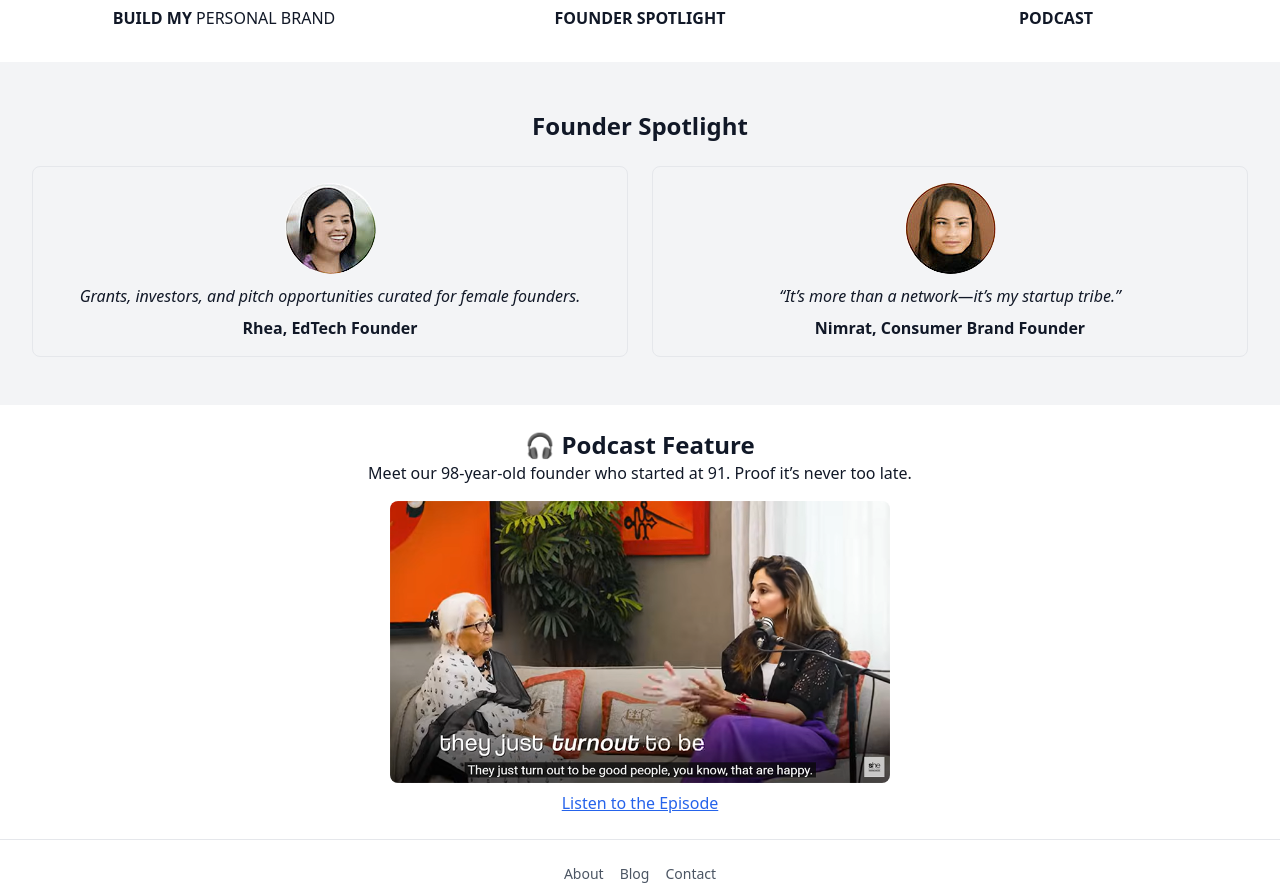
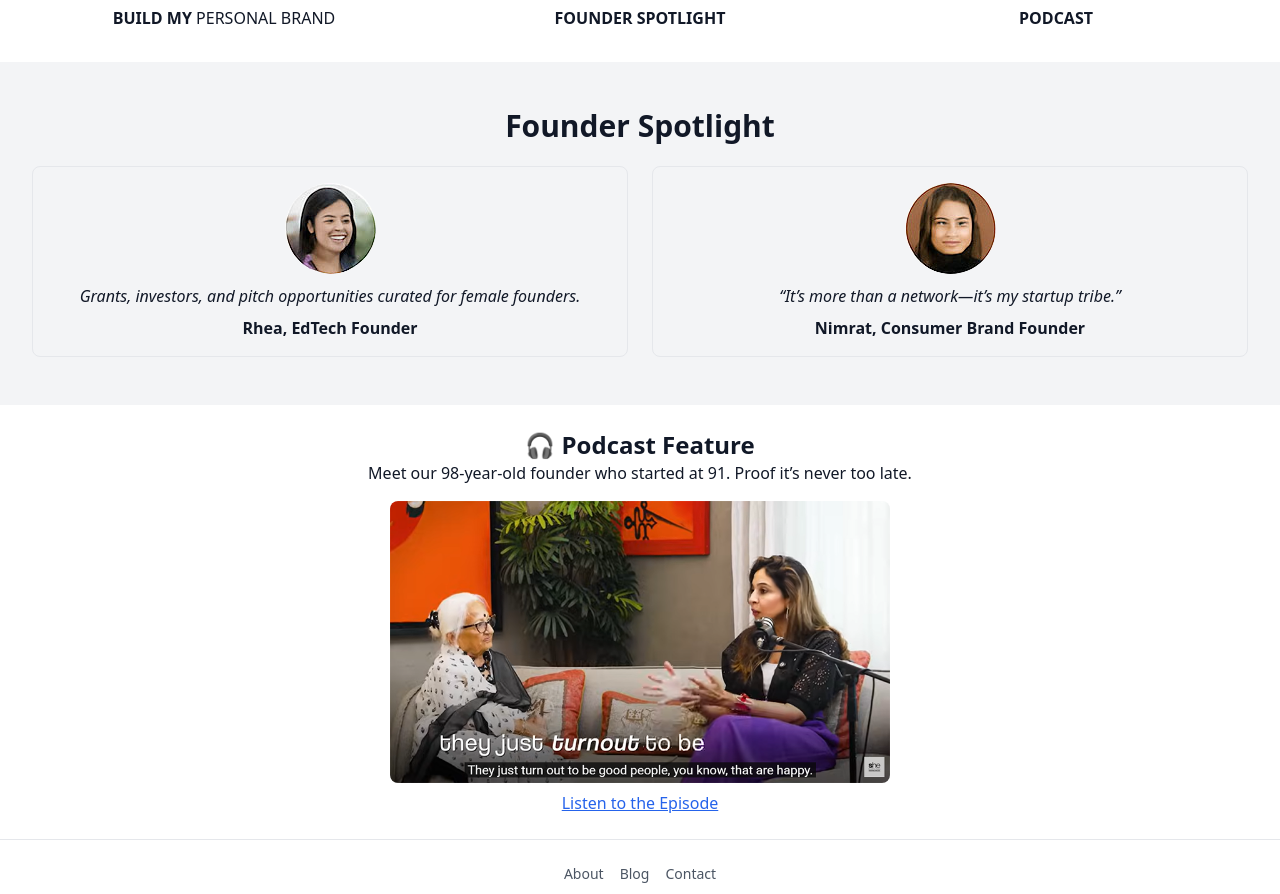
Before and after one commit to rahulgrade/together-final-1, a React (Vite) app: page / in a window 1280 px wide. Shown: the part 1291-2185 px from the top of the page. Built offline with nearby package versions, Linux system fonts and the light colour scheme.

Commit message:
Add files via upload

```diff
--- a/src/styles/custom.css
+++ b/src/styles/custom.css
@@ -22,6 +22,10 @@
     margin: 0 auto;
 }
 
+.fonder-spolight-wrapper h2 {
+    font-size: 30px;
+}
+
 .founder-img {
     margin: 0 auto 10px;
     width: 91px;
```
